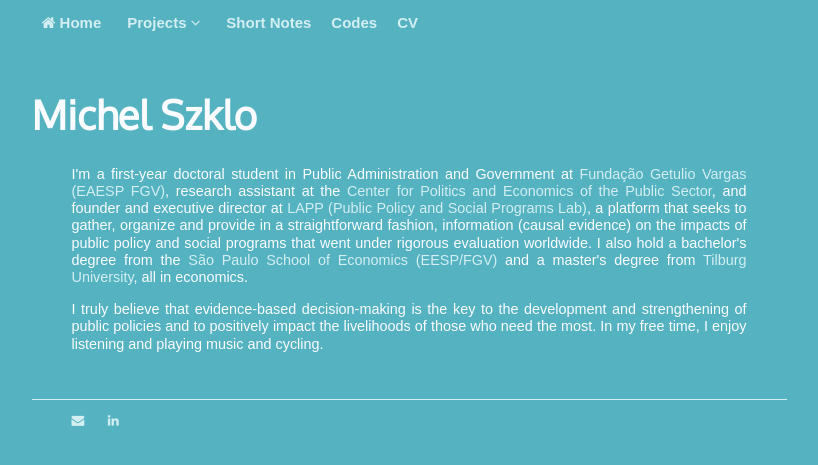
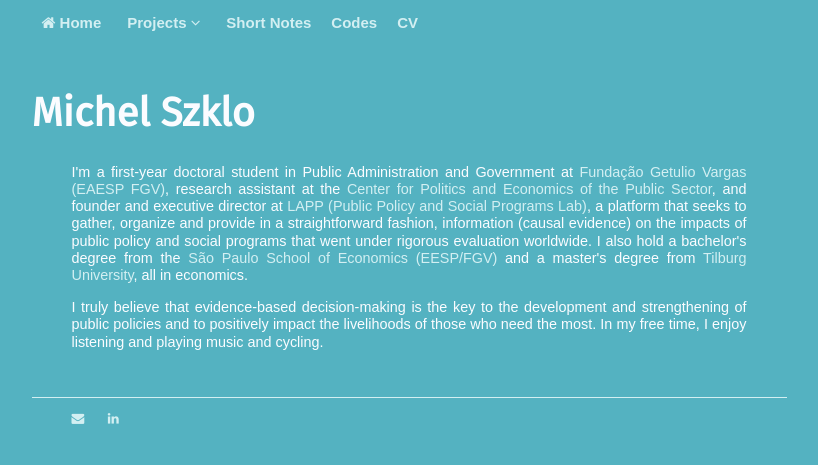
Before and after one commit to michelszklo/michelszklo.github.io, a Jekyll site: the page built from index.html, in a window 1280 px wide. Shown: the top 465 px of the page, without its empty margins (231-1049 px from the left). Built offline with Jekyll 4.4.1, drawn with Linux system fonts in a browser that asks for light colours.

Commit message:
h1 font: fira

```diff
--- a/css/main.css
+++ b/css/main.css
@@ -25,7 +25,7 @@ a:hover {
 }
 h1 {
     font-size: 2.5em;
-    font-family: 'Oxygen', sans-serif;
+    font-family: 'Fira Sans', sans-serif;
     color: #fbfcff;
     padding: 17px 0px 0px 0px;
 }
```
